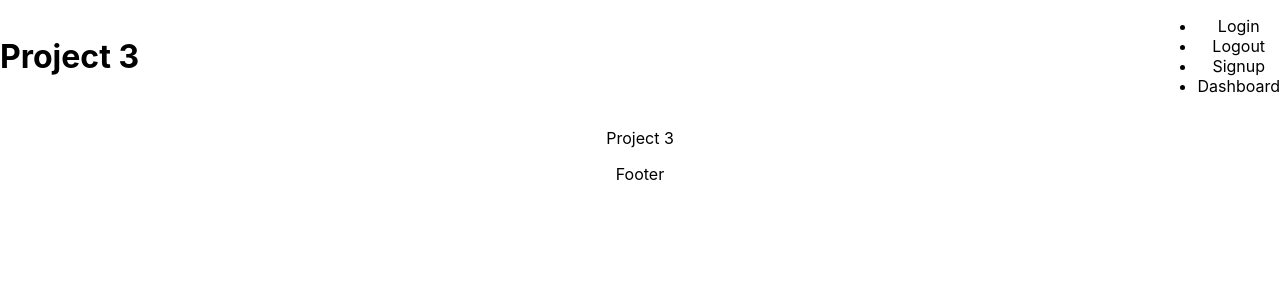
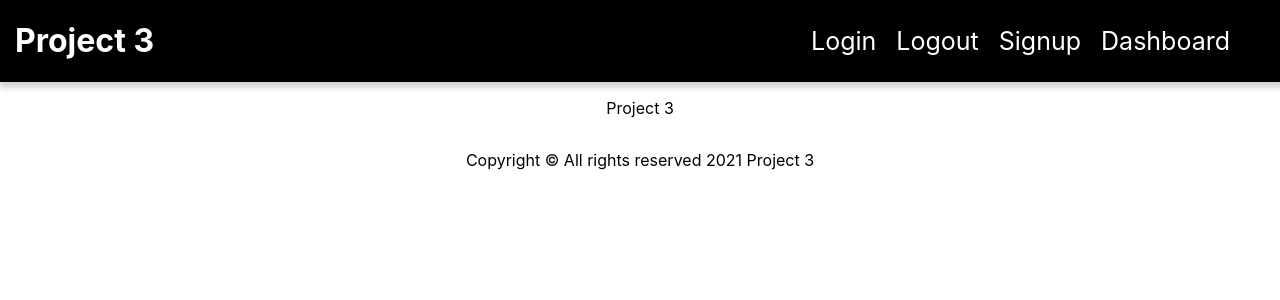
Before and after one commit to laurensuniga/project-3-client, a React (Create React App) app: page / in a window 1280 px wide. Shown: the top 300 px of the page. Built offline with nearby package versions, Linux system fonts and the light colour scheme.

Commit message:
formats header and footer

```diff
--- /dev/null
+++ b/src/components/Footer/Footer.module.css
@@ -0,0 +1,5 @@
+.Footer {
+    display: flex;
+    justify-content: center;
+    align-items: center;
+}
--- a/src/components/Footer/index.js
+++ b/src/components/Footer/index.js
@@ -1,5 +1,10 @@
+import styles from './Footer.module.css';
+
 function Footer(props) {
-    return <footer>Footer</footer>;
+    return (
+        <footer className={styles.Footer}>
+            <p>Copyright &copy; All rights reserved {new Date().getFullYear()} Project 3</p>
+        </footer>);
 };
 
 
--- a/src/components/Header/Header.module.css
+++ b/src/components/Header/Header.module.css
@@ -1,5 +1,19 @@
 .Header {
+    padding: 0 15px;
     display: flex;
     justify-content: space-between;
     align-items: center;
+    background-color: black;
+    color: white;
+    box-shadow: 3px 3px 5px 3px lightgray;
 }
+
+.Header > nav > ul {
+    display: flex;
+    list-style: none;
+    margin-right: 15px;
+}
+.Header > nav > ul > li {
+    font-size: 25px;
+    margin-right: 20px;
+}
```
Also changed, not shown: 1 other file (tests, documents, lock files or other folders).
